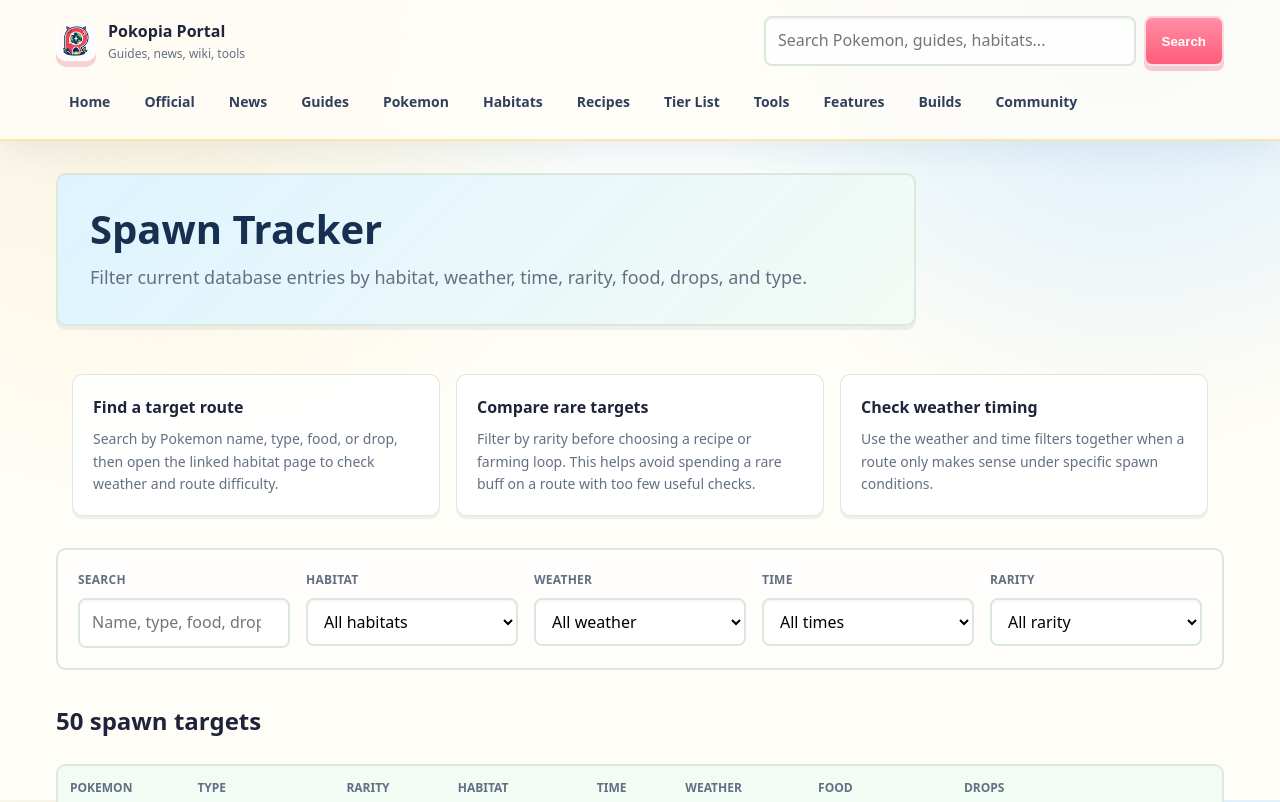
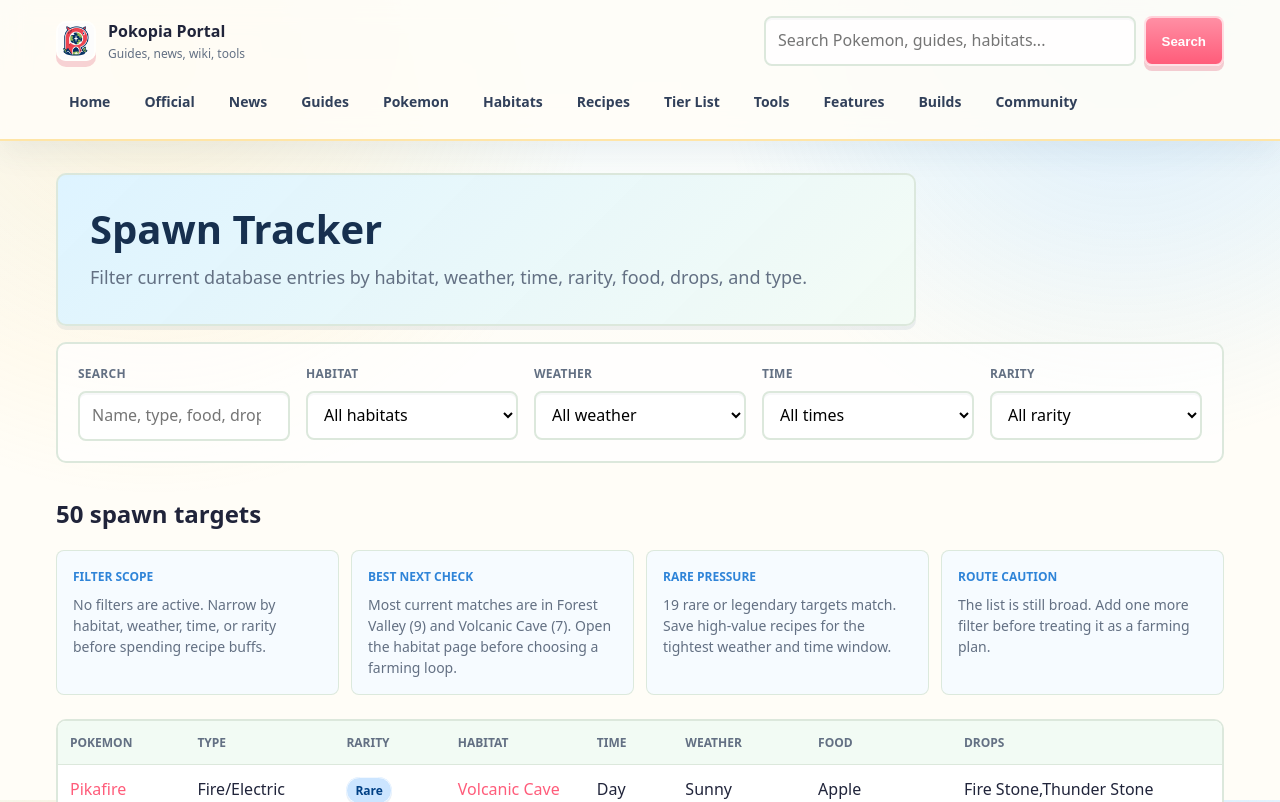
Before and after one commit to haoyg/pokopia_wiki, a Next.js app: page /tools/spawn-tracker in a window 1280 px wide. Shown: the top 802 px of the page. Built offline with nearby package versions, Linux system fonts and the light colour scheme.

Commit message:
优化 /tools/spawn-tracker

```diff
--- a/src/app/globals.css
+++ b/src/app/globals.css
@@ -1470,6 +1470,35 @@ section h2::before {
 .tool-next-steps p {
   color: var(--color-text-secondary);
   font-size: var(--font-size-sm);
+}
+
+.spawn-insight-grid {
+  display: grid;
+  grid-template-columns: repeat(4, minmax(0, 1fr));
+  gap: var(--space-3);
+  margin-top: var(--space-4);
+}
+
+.spawn-insight-card {
+  padding: var(--space-4);
+  border: 1px solid rgba(220, 232, 220, 0.95);
+  border-radius: var(--radius-md);
+  background: #f6fbff;
+}
+
+.spawn-insight-card span {
+  display: block;
+  color: #2f84d8;
+  font-size: var(--font-size-xs);
+  font-weight: 800;
+  text-transform: uppercase;
+}
+
+.spawn-insight-card p {
+  margin-top: var(--space-2);
+  color: var(--color-text-secondary);
+  font-size: var(--font-size-sm);
+  line-height: 1.5;
 }
 
 .tool-next-steps {
@@ -3096,6 +3125,7 @@ aside ul li {
   .tools-hub-hero,
   .tools-feature-grid,
   .tool-guide-grid,
+  .spawn-insight-grid,
   .tools-workflow-grid {
     grid-template-columns: 1fr;
   }
--- a/src/app/tools/spawn-tracker/page.tsx
+++ b/src/app/tools/spawn-tracker/page.tsx
@@ -38,6 +38,8 @@ export default function SpawnTrackerPage() {
         <p>Filter current database entries by habitat, weather, time, rarity, food, drops, and type.</p>
       </section>
 
+      <SpawnTracker />
+
       <section className="tool-guide-grid" aria-label="Spawn tracker use cases">
         {spawnUseCases.map((item) => (
           <div key={item.title} className="tool-guide-card">
@@ -46,8 +48,6 @@ export default function SpawnTrackerPage() {
           </div>
         ))}
       </section>
-
-      <SpawnTracker />
 
       <section className="tool-next-steps">
         <h2>How to use spawn results</h2>
--- a/src/components/tools/SpawnTracker.tsx
+++ b/src/components/tools/SpawnTracker.tsx
@@ -11,6 +11,68 @@ function uniqueValues(values: string[]) {
 
 function habitatName(id: string) {
   return habitatsData.find((habitat) => habitat.id === id)?.name || id
+}
+
+function formatFilterValue(value: string) {
+  return value === 'all' ? 'All' : value
+}
+
+function getTopHabitatNames(pokemon: typeof pokemonData) {
+  const counts = pokemon.reduce<Record<string, number>>((totals, item) => {
+    totals[item.habitat] = (totals[item.habitat] || 0) + 1
+    return totals
+  }, {})
+
+  return Object.entries(counts)
+    .sort((a, b) => b[1] - a[1])
+    .slice(0, 2)
+    .map(([id, count]) => `${habitatName(id)} (${count})`)
+}
+
+function getSpawnResultNotes(
+  pokemon: typeof pokemonData,
+  filters: { query: string; habitat: string; weather: string; spawnTime: string; rarity: string }
+) {
+  const activeFilters = [
+    filters.query.trim() ? `Search: ${filters.query.trim()}` : '',
+    filters.habitat !== 'all' ? `Habitat: ${habitatName(filters.habitat)}` : '',
+    filters.weather !== 'all' ? `Weather: ${filters.weather}` : '',
+    filters.spawnTime !== 'all' ? `Time: ${filters.spawnTime}` : '',
+    filters.rarity !== 'all' ? `Rarity: ${filters.rarity}` : '',
+  ].filter(Boolean)
+
+  const rareTargets = pokemon.filter((item) => ['rare', 'legendary'].includes(item.rarity.toLowerCase()))
+  const topHabitats = getTopHabitatNames(pokemon)
+  const firstTarget = pokemon[0]
+
+  return [
+    {
+      label: 'Filter scope',
+      text: activeFilters.length > 0
+        ? activeFilters.join(' · ')
+        : 'No filters are active. Narrow by habitat, weather, time, or rarity before spending recipe buffs.',
+    },
+    {
+      label: 'Best next check',
+      text: topHabitats.length > 0
+        ? `Most current matches are in ${topHabitats.join(' and ')}. Open the habitat page before choosing a farming loop.`
+        : 'No matching habitat is available under the current filters.',
+    },
+    {
+      label: 'Rare pressure',
+      text: rareTargets.length > 0
+        ? `${rareTargets.length} rare or legendary target${rareTargets.length === 1 ? '' : 's'} match. Save high-value recipes for the tightest weather and time window.`
+        : 'No rare or legendary targets match. This filter set is better for routine materials or route scouting.',
+    },
+    {
+      label: 'Route caution',
+      text: pokemon.length > 12
+        ? 'The list is still broad. Add one more filter before treating it as a farming plan.'
+        : firstTarget
+          ? `Start by checking ${firstTarget.name}: ${firstTarget.favorite_food}, ${firstTarget.spawn_time}, ${firstTarget.weather}, and ${firstTarget.drops}.`
+          : 'Remove one filter or search by a broader type, food, drop, or habitat name.',
+    },
+  ]
 }
 
 export function SpawnTracker() {
@@ -60,6 +122,7 @@ export function SpawnTracker() {
     if (rarity !== 'all' && pokemon.rarity !== rarity) return false
     return true
   })
+  const resultNotes = getSpawnResultNotes(filteredPokemon, { query, habitat, weather, spawnTime, rarity })
 
   return (
     <>
@@ -126,6 +189,15 @@ export function SpawnTracker() {
 
       <div className="content-section">
         <h2>{filteredPokemon.length} spawn target{filteredPokemon.length === 1 ? '' : 's'}</h2>
+        <div className="spawn-insight-grid" aria-label="Spawn result guidance">
+          {resultNotes.map((note) => (
+            <div key={note.label} className="spawn-insight-card">
+              <span>{note.label}</span>
+              <p>{note.text}</p>
+            </div>
+          ))}
+        </div>
+
         {filteredPokemon.length > 0 ? (
           <div className="data-table-wrap">
             <table className="data-table">
```
